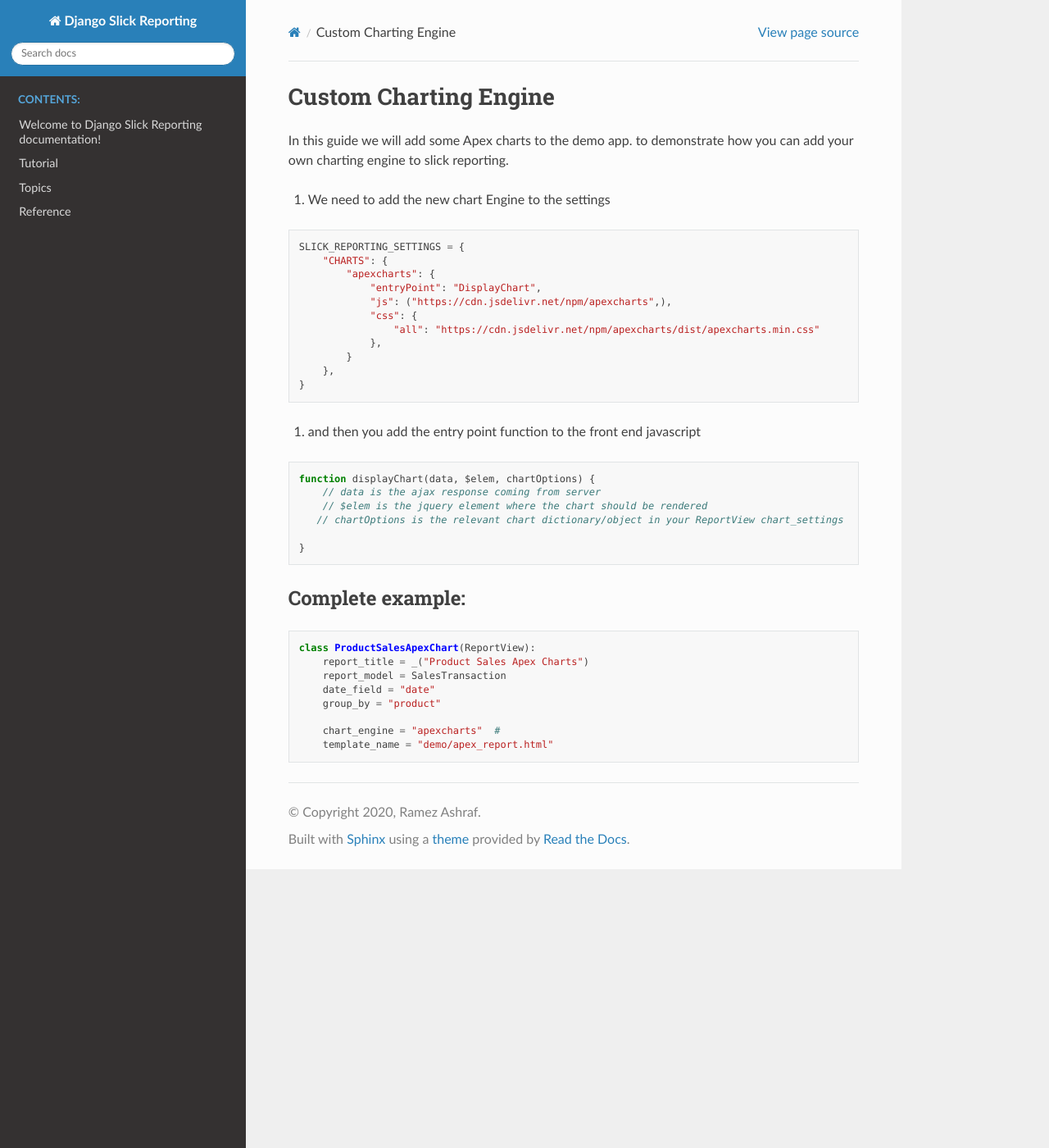
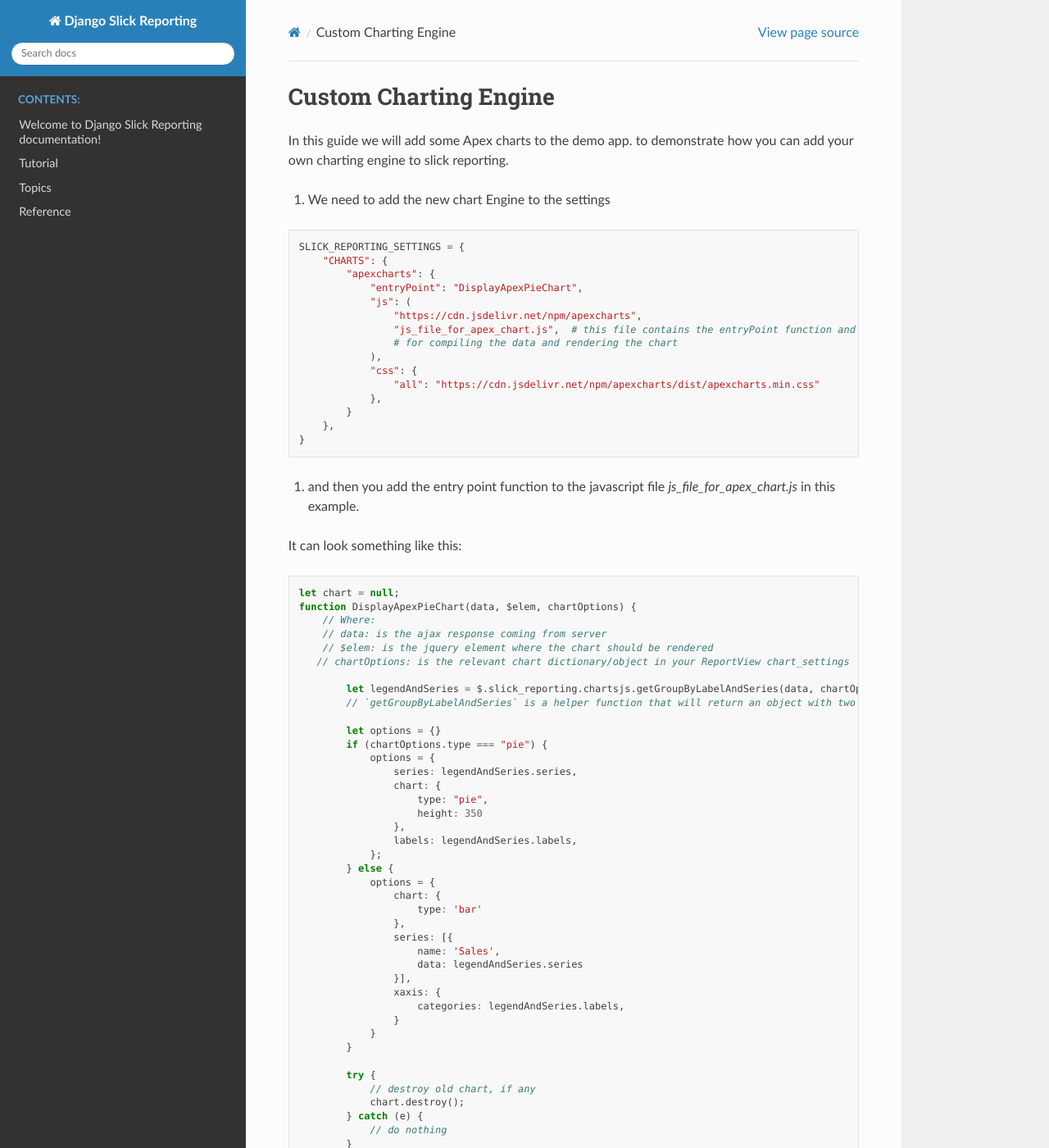
Before and after one commit to RamezIssac/django-slick-reporting, a Sphinx documentation site: the page built from docs/source/topics/custom_chart_engine.rst, in a window 1280 px wide and 1400 px high. Shown: the whole window at 82% size. Built offline with Sphinx 7.4.7 and the Read the Docs theme 2.0.0, drawn with Linux system fonts in a browser that asks for light colours; some of the changed text lies outside the part shown.

Commit message:
Customize entryPoint

```diff
--- a/docs/source/topics/custom_chart_engine.rst
+++ b/docs/source/topics/custom_chart_engine.rst
@@ -11,8 +11,12 @@
     SLICK_REPORTING_SETTINGS = {
         "CHARTS": {
             "apexcharts": {
-                "entryPoint": "DisplayChart",
-                "js": ("https://cdn.jsdelivr.net/npm/apexcharts",),
+                "entryPoint": "DisplayApexPieChart",
+                "js": (
+                    "https://cdn.jsdelivr.net/npm/apexcharts",
+                    "js_file_for_apex_chart.js",  # this file contains the entryPoint function and is responsible
+                    # for compiling the data and rendering the chart
+                ),
                 "css": {
                     "all": "https://cdn.jsdelivr.net/npm/apexcharts/dist/apexcharts.min.css"
                 },
@@ -20,28 +24,77 @@
         },
     }
 
-#. and then you add the entry point function to the front end javascript
+#. and then you add the entry point function to the javascript file `js_file_for_apex_chart.js` in this example.
+
+It can look something like this:
 
 .. code-block:: javascript
 
-    function displayChart(data, $elem, chartOptions) {
-        // data is the ajax response coming from server
-        // $elem is the jquery element where the chart should be rendered
-       // chartOptions is the relevant chart dictionary/object in your ReportView chart_settings
+    let chart = null;
+    function DisplayApexPieChart(data, $elem, chartOptions) {
+        // Where:
+        // data: is the ajax response coming from server
+        // $elem: is the jquery element where the chart should be rendered
+       // chartOptions: is the relevant chart dictionary/object in your ReportView chart_settings
 
+            let legendAndSeries = $.slick_reporting.chartsjs.getGroupByLabelAndSeries(data, chartOptions);
+            // `getGroupByLabelAndSeries` is a helper function that will return an object with two keys: labels and series
+
+            let options = {}
+            if (chartOptions.type === "pie") {
+                options = {
+                    series: legendAndSeries.series,
+                    chart: {
+                        type: "pie",
+                        height: 350
+                    },
+                    labels: legendAndSeries.labels,
+                };
+            } else {
+                options = {
+                    chart: {
+                        type: 'bar'
+                    },
+                    series: [{
+                        name: 'Sales',
+                        data: legendAndSeries.series
+                    }],
+                    xaxis: {
+                        categories: legendAndSeries.labels,
+                    }
+                }
+            }
+
+            try {
+                // destroy old chart, if any
+                chart.destroy();
+            } catch (e) {
+                // do nothing
+            }
+
+            chart = new ApexCharts($elem[0], options);
+            chart.render();
     }
 
 
-Complete example:
------------------
+Customizing the entryPoint for a chart
+--------------------------------------
+
+Sometimes you want just to display the chart differently, in this case, you can just change the entryPoint function
+
+Example:
 
 .. code-block:: python
 
     class ProductSalesApexChart(ReportView):
-        report_title = _("Product Sales Apex Charts")
-        report_model = SalesTransaction
-        date_field = "date"
-        group_by = "product"
-
-        chart_engine = "apexcharts"  #
-        template_name = "demo/apex_report.html"
+        # ..
+        chart_settings = [
+            # ..
+            Chart(
+                "Total sold $",
+                type="bar",
+                data_source=["value__sum"],
+                title_source=["name"],
+                entryPoint="displayChartCustomEntryPoint",  # this is the new entryPoint
+            ),
+        ]
```
Also changed, not shown: slick_reporting/static/slick_reporting/slick_reporting.report_loader.js (+3 -14 lines), 6 other files.
